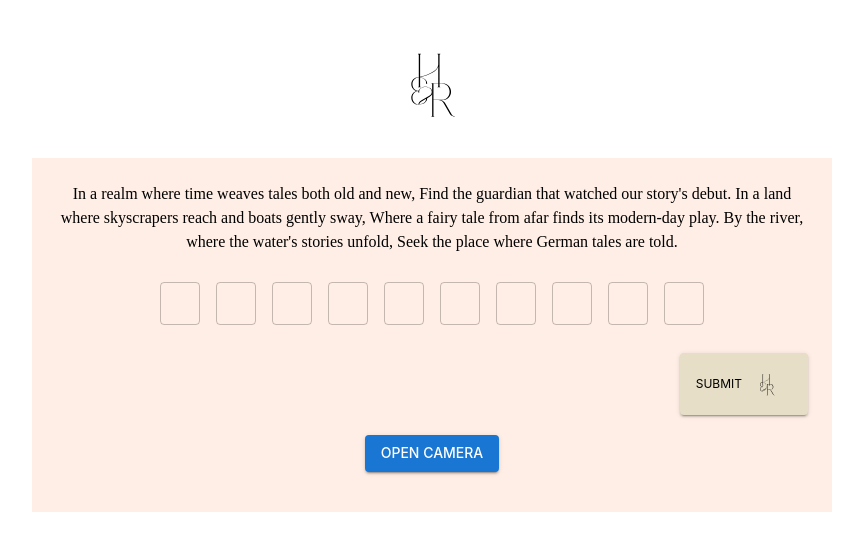
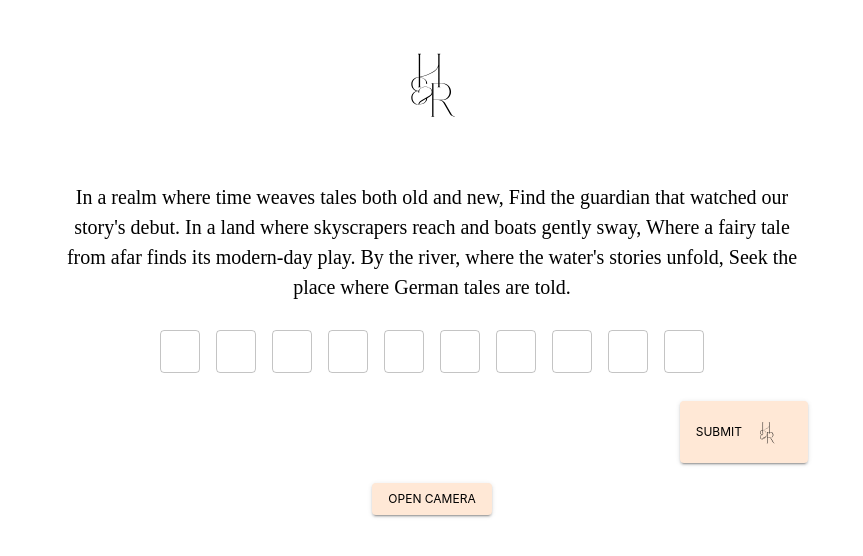
Before and after one commit to raouln97/heeren-raoul, a React (Create React App) app: page / in a window 1280 px wide. Shown: the top 556 px of the page, without its empty margins (208-1071 px from the left). Built offline with nearby package versions, Linux system fonts and the light colour scheme.

Commit message:
fix: color and styling

```diff
--- a/src/components/CameraComponent.tsx
+++ b/src/components/CameraComponent.tsx
@@ -4,6 +4,7 @@ import {
   Button,
   IconButton,
   Stack,
+  Typography,
 } from '@mui/material';
 import {
   Delete,
@@ -78,8 +79,16 @@ const ImageCaptureCarousel = () => {
         <Button
           variant="contained"
           component="span"
+          style={{
+            backgroundColor: '#FFE8D6',
+          }}
         >
-          Open Camera
+          <Typography
+            color="black"
+            variant="caption"
+          >
+            Open Camera
+          </Typography>
         </Button>
       </label>
       <Stack
--- a/src/components/Cluecomponent.tsx
+++ b/src/components/Cluecomponent.tsx
@@ -42,7 +42,7 @@ const ClueComponent = () => {
       flexDirection="column"
       maxWidth={isXs ? '95%' : '800px'}
       sx={{
-        backgroundColor: '#feeee5',
+        // backgroundColor: '#7E7774',
         p: 3,
       }}
     >
@@ -56,6 +56,7 @@ const ClueComponent = () => {
           variant="body1"
           sx={{
             fontFamily: 'cursive',
+            fontSize: '20px',
             whiteSpace: 'pre-wrap',
             textAlign: 'center',
           }}
@@ -99,7 +100,7 @@ const ClueComponent = () => {
           sx={{
             display: 'flex',
             alignItems: 'center',
-            backgroundColor: '#e6dec6',
+            backgroundColor: '#FFE8D6',
           }}
         >
           <Typography
--- a/src/pages/MainPage.tsx
+++ b/src/pages/MainPage.tsx
@@ -8,7 +8,9 @@ const MainPage = () => {
       container
       alignItems="center"
       display="flex"
-      style={{ minHeight: '100vh' }}
+      style={{
+        minHeight: '100vh',
+      }}
       flexDirection="column"
     >
       <>
```
